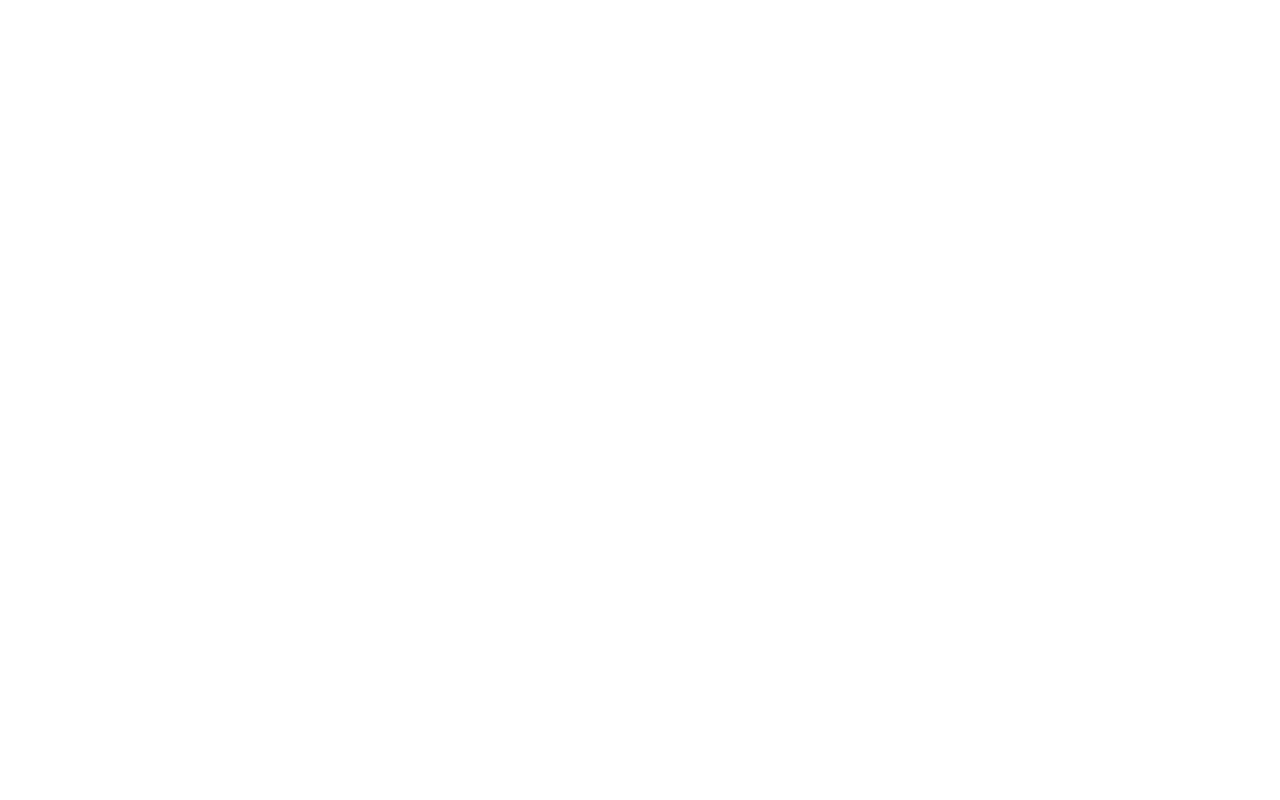
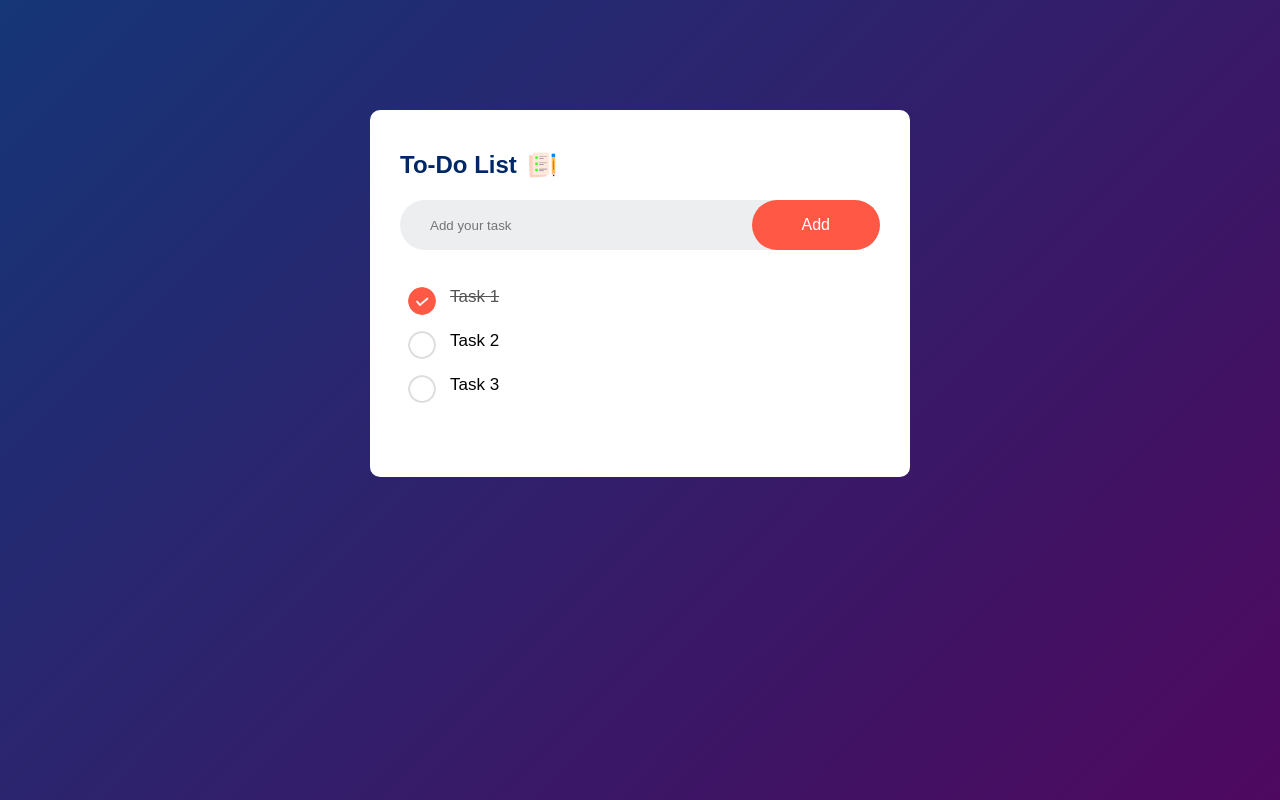
Before and after one commit to baafbass/TO-DO-LIST, a plain HTML site: page index.html in a window 1280 px wide. Drawn offline with Linux system fonts and the light colour scheme.

Commit message:
The HTML and CSS parts are finished and JS file is created

```diff
--- a/index.html
+++ b/index.html
@@ -4,8 +4,25 @@
     <meta charset="UTF-8">
     <meta name="viewport" content="width=device-width, initial-scale=1.0">
     <title>TO-DO LIST</title>
+    <link rel="stylesheet" href="style.css">
 </head>
 <body>
+    <div class="container">
+        <div class="todo-app">
+           <h2>To-Do List<img src="images/icon.png"></h2>
 
+           <div class="row">
+            <input type="text" id="input-box" placeholder="Add your task">
+            <button>Add</button>
+           </div>
+
+           <ul id="list-container">
+            <li class="checked">Task 1</li>
+            <li>Task 2</li>
+            <li>Task 3</li>
+           </ul>
+        </div>
+    </div>
+    <script src="script.js"></script>
 </body>
 </html>
--- a/style.css
+++ b/style.css
@@ -0,0 +1,106 @@
+*{
+  margin:0;
+  padding: 0;
+  font-family:'Poppins', sans-serif ;
+  box-sizing: border-box;
+}
+
+.container
+{
+    width: 100%;
+    min-height: 100vh;
+    background: linear-gradient(135deg,#153677,#4e085f);
+    padding: 10px;
+}
+
+.todo-app
+{
+    width: 100%;
+    max-width: 540px;
+    background: #fff;
+    margin: 100px auto 20px;
+    padding: 40px 30px 70px;
+    border-radius: 10px;
+}
+
+.todo-app h2
+{
+    color: #002765;
+    display: flex;
+    align-items: center;
+    margin-bottom: 20px;
+}
+
+.todo-app h2 img
+{
+    width: 30px;
+    margin-left: 10px;
+}
+
+.row
+{
+ display: flex;
+ align-items: center;
+ background: #edeef0;
+ justify-content: space-between;
+ border-radius: 30px;
+ padding-left: 20px;
+ margin-bottom: 25px;
+}
+
+input
+{
+    flex: 1;
+    border: none;
+    outline: none;
+    background: transparent;
+    padding: 10px;
+    font-weight: 14px;
+}
+
+button
+{
+    border: none;
+    outline: none;
+    padding: 16px 50px;
+    background: #ff5945;
+    color: #fff;
+    font-size: 16px;
+    border-radius: 40px;
+    cursor: pointer;
+}
+
+ul li
+{
+    list-style: none;
+    font-size: 17px;
+    padding: 12px 8px 12px 50px;
+    cursor: pointer;
+    user-select:none ;
+    position: relative;
+}
+
+ul li::before
+{
+    content: '';
+    position: absolute;
+    height: 28px;
+    width: 28px;
+    border-radius: 50%;
+    background-image: url(images/unchecked.png);
+    background-position: center;
+    background-size: cover;
+    top: 12px;
+    left: 8px;
+}
+
+ul li.checked
+{
+    color: #555;
+    text-decoration: line-through;
+}
+
+ul li.checked::before
+{
+    background-image: url(images/checked.png);
+}
```
Also changed, not shown: images/checked.png (added), images/icon.png (added), images/unchecked.png (added), script.js (added).
